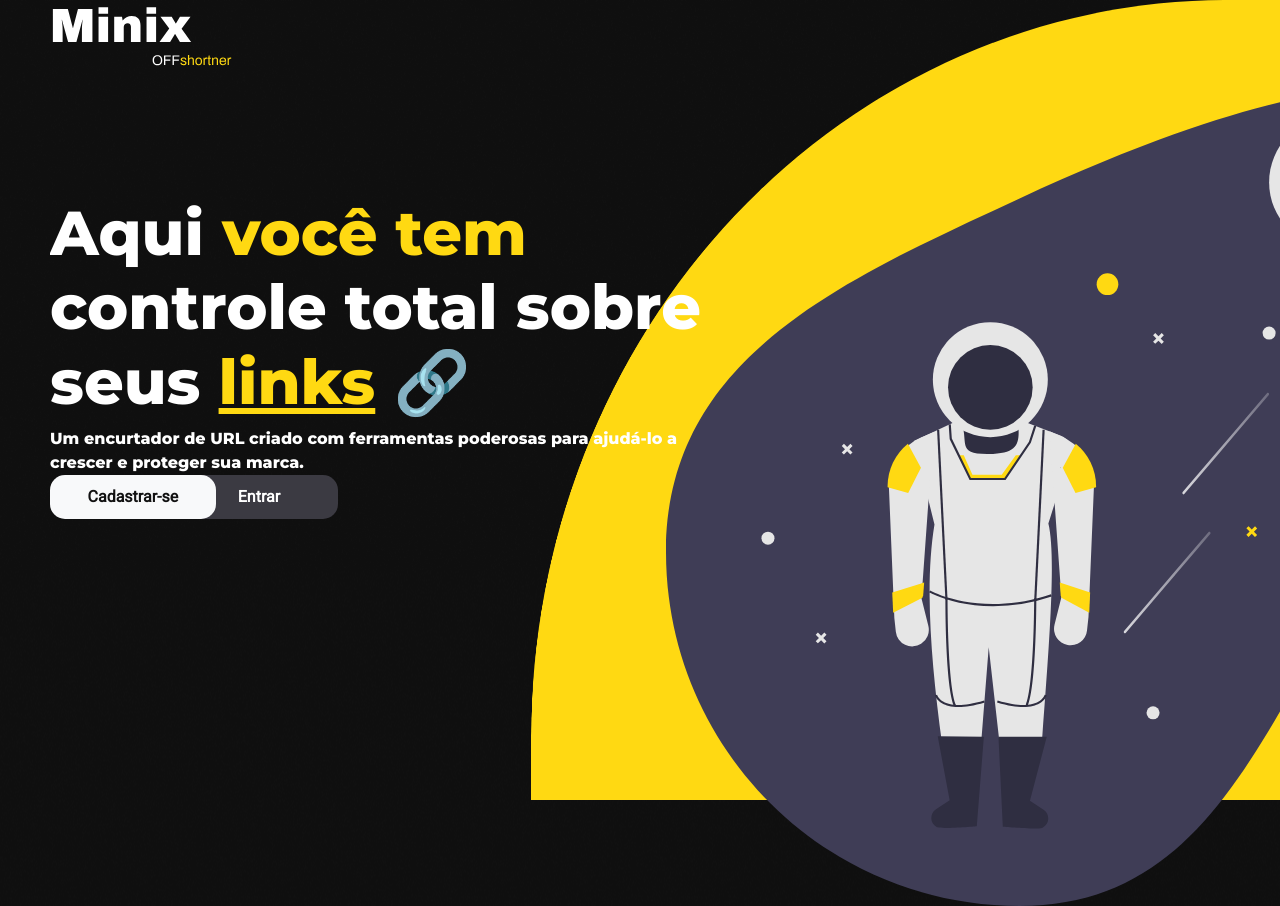
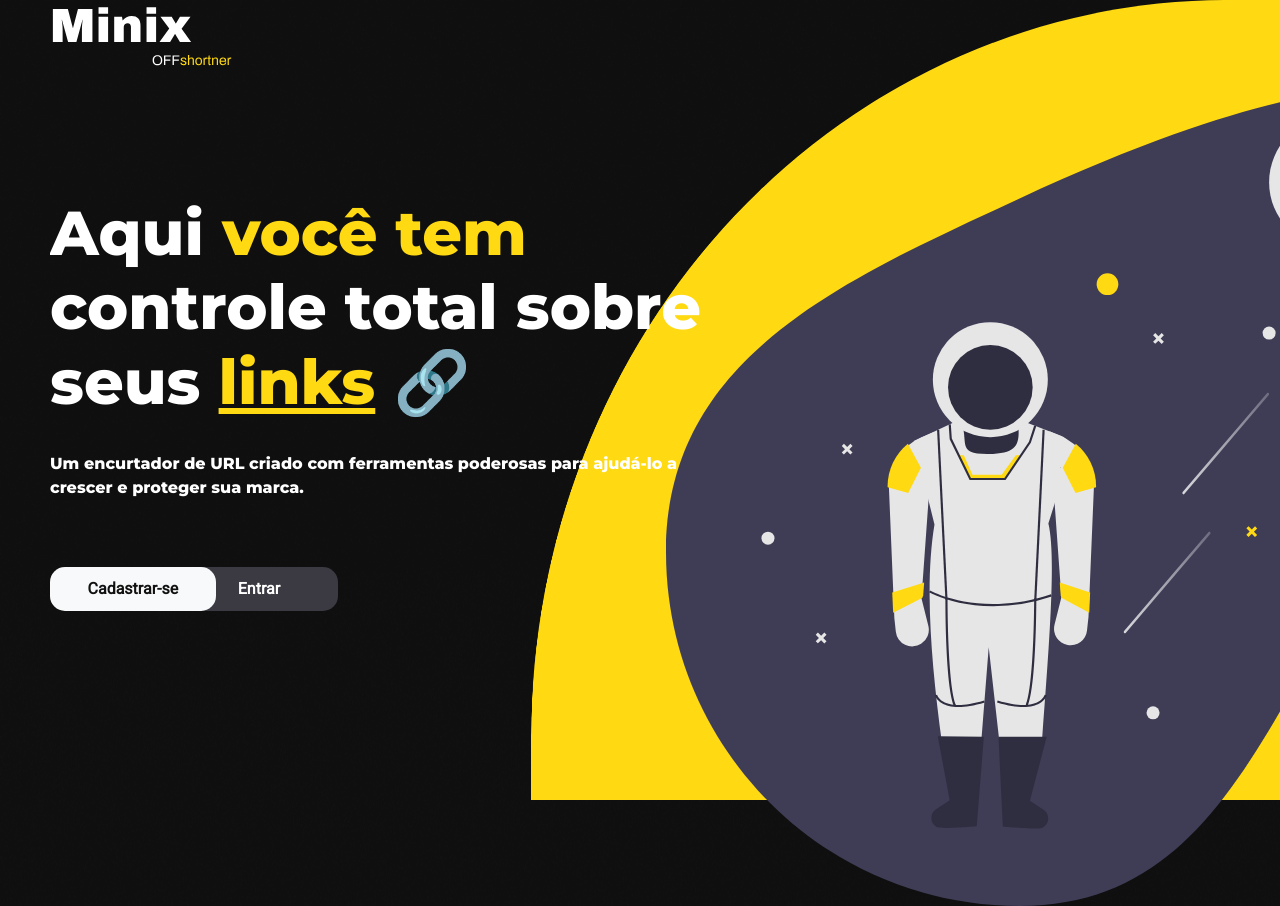
Before and after one commit to Nixoff/minixoff, an Angular app: page /home in a window 1280 px wide. Built offline with nearby package versions, Linux system fonts and the light colour scheme.

Commit message:
iphone 5 problematico

```diff
--- a/src/app/home/home.component.css
+++ b/src/app/home/home.component.css
@@ -89,7 +89,17 @@ color: #111;
 
 
 /* BREAKPOINTS */
-
+@media (max-width:320px) {
+  .img-fluid {
+    max-width: 90%;
+  }
+  .btn-light, .btn-secondary {
+    font-size: 14px;
+  }
+  .btn-light {
+    left: 20px;
+  }
+}
 
 @media (max-height: 640px) {
   .btn-light, .btn-secondary {
@@ -173,6 +183,12 @@ color: #111;
   .vctem{
     color: #FFD912;
   }
+  .texto {
+    margin-bottom: 10% !important;
+  }
+  .titulo {
+    margin-bottom: 5% !important;
+  }
 }
 
 
--- a/src/app/home/home.component.html
+++ b/src/app/home/home.component.html
@@ -5,10 +5,10 @@
 
 
 <div class="wrapper-desk" style="display: none;">
-  <h1>
+  <h1 class="titulo">
     Aqui <span class="vctem">você tem</span> controle total sobre seus <span class="span__wrapper-desk">links</span> 🔗
   </h1>
-  <p>Um encurtador de URL criado com ferramentas poderosas para ajudá-lo a crescer e proteger sua marca.</p>
+  <p class="texto">Um encurtador de URL criado com ferramentas poderosas para ajudá-lo a crescer e proteger sua marca.</p>
 
   <div class="buttons__registraion-desk">
     <button type="button" class="btn btn-light" [routerLink]="['/signup']" >Cadastrar-se</button>
```
